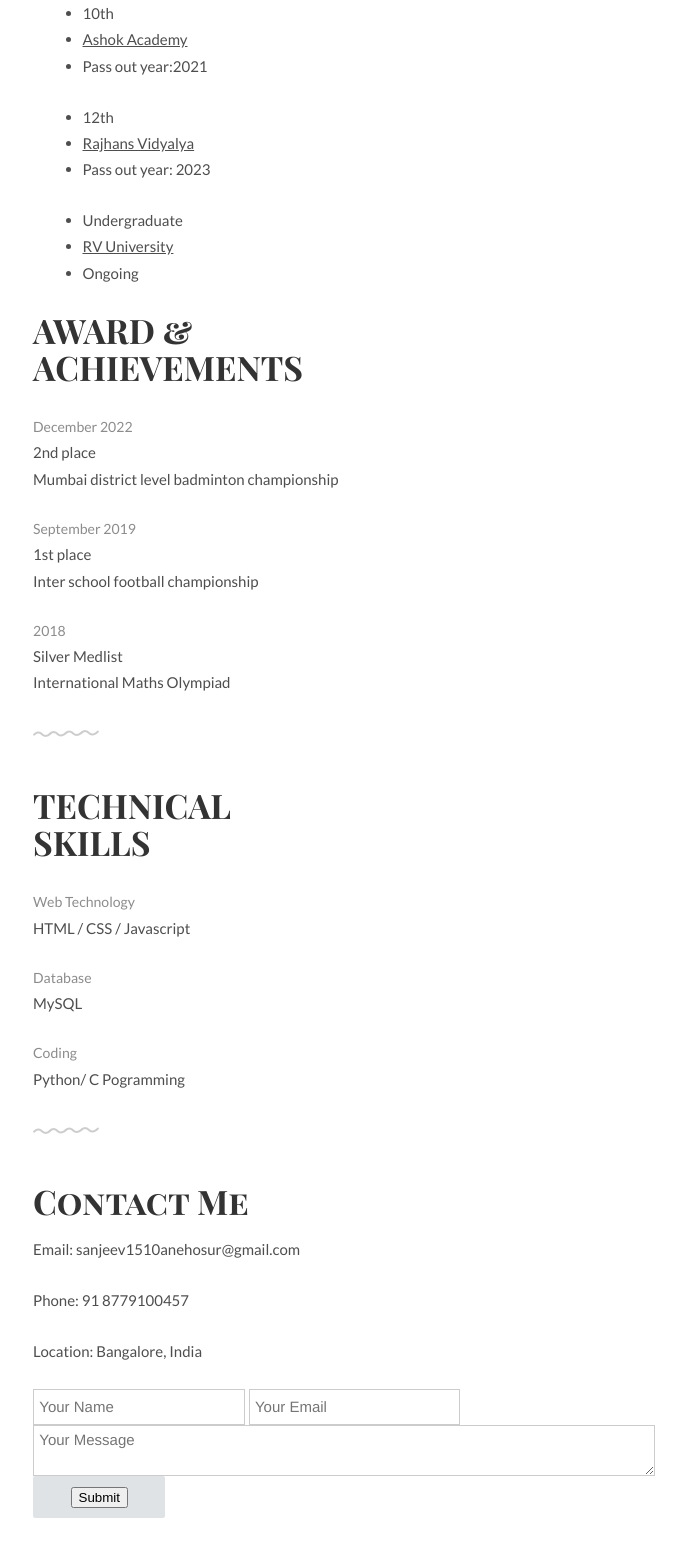
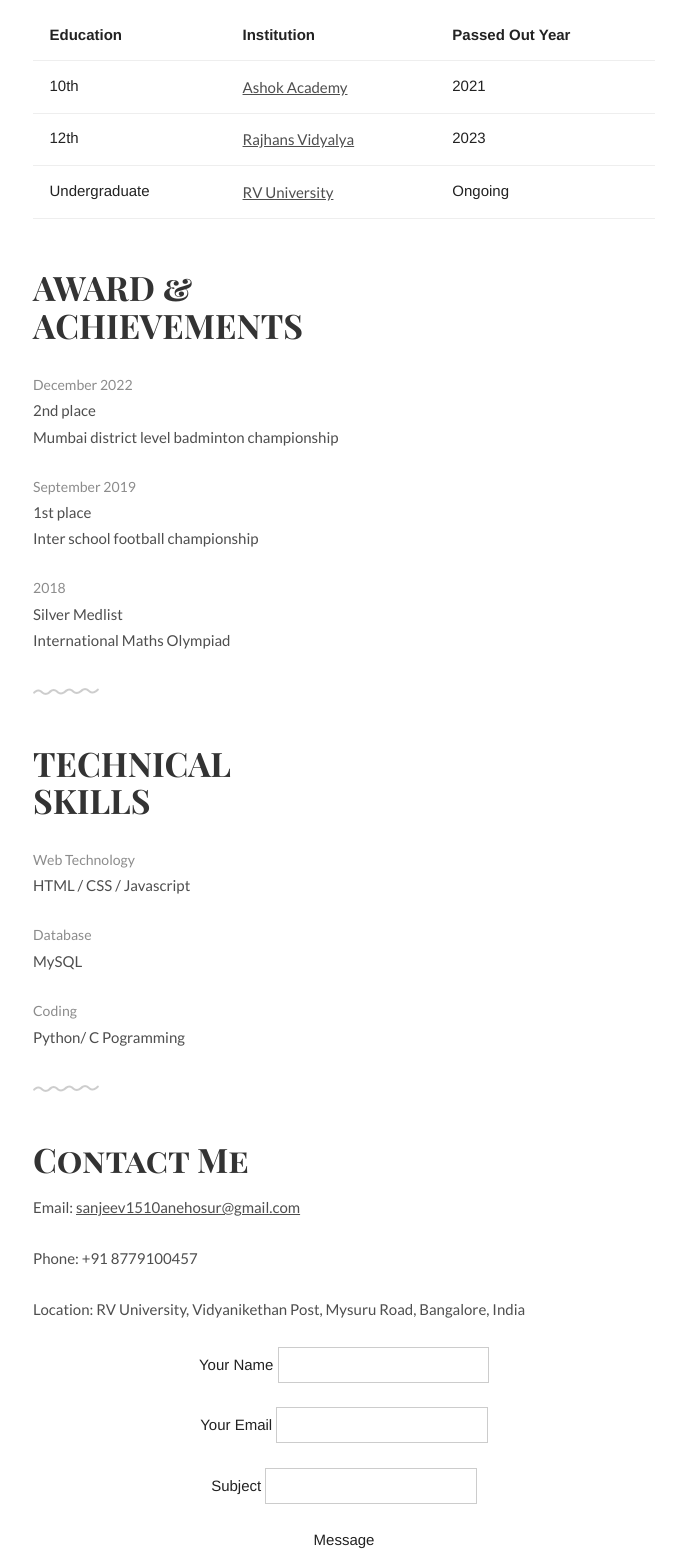
Before and after one commit to SanJeeVanEhoSur/IWD-SEM-END-PROJECT, a plain HTML site: page index.html in a window 1280 px wide. Shown: the part 709-2260 px from the top of the page, without its empty margins (296-982 px from the left). Drawn offline with nearby package versions, Linux system fonts and the light colour scheme; files whose address does not match are found by name.

Commit message:
Update index.html

```diff
--- a/index.html
+++ b/index.html
@@ -1,7 +1,7 @@
 <!DOCTYPE html>
 <html>
 <head>
-    <title>Portfolio by @Sanjeev Anehosur</title>
+
     <meta charset="utf-8" />
     <meta name="viewport" content="width=device-width, initial-scale=1">
     <meta name="description" content="Portfolio &amp; @Sanjeev Anehosur">
@@ -14,6 +14,8 @@
     <link rel="shortcut icon" href="img/favicon.png" />
 	<link href='https://fonts.googleapis.com/css?family=Playfair+Display+SC:700' rel='stylesheet' type='text/css'>
 	<link href='https://fonts.googleapis.com/css?family=Lato:400,700' rel='stylesheet' type='text/css'>
+	<link rel="stylesheet" href="https://cdnjs.cloudflare.com/ajax/libs/font-awesome/6.0.0/css/all.min.css" crossorigin="anonymous" />
+	<title>Portfolio by @Sanjeev Anehosur</title>
 	<style>
 		.intro h1:before {
 			/* Edit this with your name or anything else */
@@ -46,13 +48,12 @@
 	<!-- Introduction -->
 	<div class="intro section" id="about">
 		<div class="container">
-			<p>Hi, I’m Sanjeev Anehosur</p>
 			<div class="units-row units-split wrap">
 				<div class="unit-20">
-					<img src="./image/me2.jpg" alt="Avatar">
+					<img src="C:\Users\Sanjeev Anehosur\Pictures\Camera Roll\me2.jpg" alt="Avatar">
 				</div>
 				<div class="unit-80">
-					<h1>Hi!<br><span id="typed"></span></h1>
+					<h1>Hi! <br>I Am <br><span id="typed"></span></h1>
 				</div>
 				<p>
 					Hello, I'm Sanjeev Anehosur, a passionate student at RV University. With a fervent curiosity for technology and a love for creative problem-solving. I thrive on turning ideas into reality, leveraging by ability to understand the problem and to craft innovative solutions. From designing captivating user interfaces to diving into intricate coding challenges, I'm dedicated to delivering impactful and user-centric experiences. My journey as a student has equipped me with knowledge and a commitment to continual learning. I'm excited about the possibilities of technology and am driven to make a meaningful difference through my work.
@@ -64,22 +65,31 @@
 	<!-- Work Experience -->
 	<div class="Education" id="education">
 		<div class="container">
+			<div class="units-row units-split wrap">
 			<h1>Education<br></h1>
-			<ul class="work-list">
-				<li>10th</li>
-				<li><a href="https://ashokacademy.org/">Ashok Academy</a></li>
-				<li>Pass out year:2021</li>
-			</ul>
-			<ul class="work-list">
-				<li>12th</li>
-				<li><a href="https://bkhm.edu.in/rajhans/">Rajhans Vidyalya</a></li>
-				<li>Pass out year: 2023</li>
-			</ul>
-			<ul class="work-list">
-				<li>Undergraduate</li>
-				<li><a href="https://rvu.edu.in/">RV University</a></li>
-				<li>Ongoing</li>
-			</ul>
+			<table border="6">
+				<tr>
+					<th>Education</th>
+					<th>Institution</th>
+					<th>Passed Out Year</th>
+				</tr>
+				<tr>
+					<td>10th</td>
+					<td><a href="https://ashokacademy.org/">Ashok Academy</a></yd>
+					<td>2021</td>
+				</tr>
+				<tr>
+					<td>12th</td>
+					<td><a href="https://bkhm.edu.in/rajhans/">Rajhans Vidyalya</a></td>
+					<td>2023</td>
+				</tr>
+				<tr>
+					<td>Undergraduate</td>
+					<td><a href="https://rvu.edu.in/">RV University</a></td>
+					<td>Ongoing</td>
+				</tr>
+			</table>
+		    </div>
 		</div>
 	</div>
 
@@ -129,19 +139,37 @@
             <div class="container">
                 <h1>Contact Me</h1>
                 <div class="contact-info">
-                    <p>Email: sanjeev1510anehosur@gmail.com</p>
-                    <p>Phone: 91 8779100457</p>
-                    <p>Location: Bangalore, India</p>
+                    <p>Email: <a href="https://mail.google.com/mail/u/0/?tab=rm&ogbl#inbox" target="_blank">sanjeev1510anehosur@gmail.com</a></p>
+                    <p>Phone: +91 8779100457</p>
+                    <p>Location: RV University, Vidyanikethan Post, Mysuru Road, Bangalore, India</p>
                 </div>
-                <form id="contactForm">
-                    <input type="text" placeholder="Your Name">
-                    <input type="email" placeholder="Your Email">
-                    <textarea placeholder="Your Message"></textarea>
-                    <a href="#" class="btn btn-primary"><button onclick="alert('Your response has been submitted')">Submit</button> </a>
-                </form>
+				<center><div class="col-lg-7 mt-5 mt-lg-0 d-flex align-items-stretch">
+					<form action="forms/contact.php" method="post" role="form" class="php-email-form">
+					  <div class="row">
+						<div class="form-group col-md-6">
+						  <label for="name">Your Name</label>
+						  <input type="text" name="name" class="form-control" id="name" required>
+						</div><br>
+						<div class="form-group col-md-6">
+						  <label for="name">Your Email</label>
+						  <input type="email" class="form-control" name="email" id="email" required>
+						</div><br>
+					  </div>
+					  <div class="form-group">
+						<label for="name">Subject</label>
+						<input type="text" class="form-control" name="subject" id="subject" required>
+					  </div><br>
+					  <div class="form-group">
+						<label for="name">Message</label>
+						<textarea class="form-control" name="message" rows="5" required></textarea>
+					  </div><br>
+					  <div class="my-3">
+                      <div class="text-center"><button type="submit">Send Message</button>
+					  </div><br>
+					</form>
+				  </div></center>
             </div>
-        </div>
-	</div>
+	    </div>
 
 	<!-- Quote -->
 	<div class="quote">
@@ -153,17 +181,17 @@
 	<footer>
 		<div class="container">
 			<div class="units-row">
-			    <div class="unit-50">
+			    <div class="unit-8">
 			    	<span>Created By <a href="#">Sanjeev Anehosur</a> | <span class="far fa-copyright"></span> 2024 All rights reserved.</span>
 
 			    </div>
 			    <div class="unit-50">
-					<div class="home-sci">
+					<center><div class="home-sci">
                         <a href="https://www.instagram.com/accounts/login//"><i class='bx bxl-instagram'></i></a>
                         <a href="https://twitter.com/?lang=en"><i class='bx bxl-twitter'></i></a>
                         <a href="https://www.linkedin.com/in/sanjeev-anehosur-7501192a7/"><i class='bx bxl-linkedin'></i></a>
                         <a href="https://github.com/SanJeeVanEhoSur"><i class='bx bxl-github' ></i></a>
-                    </div>
+                    </div></center>
 			    </div>
 			</div>
 		</div>
@@ -177,10 +205,17 @@
     <script>
 		function newTyped(){}$(function(){$("#typed").typed({
 		// Change to edit type effect
-		strings: ["I Am a son", "A brother", "And A Student"],
+		strings: ["A son", "A brother", "And A Student"],
 
-		typeSpeed:90,backDelay:700,contentType:"html",loop:!0,resetCallback:function(){newTyped()}}),$(".reset").click(function(){$("#typed").typed("reset")})});
+		typeSpeed:50,backDelay:1000,contentType:"html",loop:!0,resetCallback:function(){newTyped()}}),$(".reset").click(function(){$("#typed").typed("reset")})});
     </script>
+
+<script>
+    document.getElementById("Contact Me").addEventListener("submit", function(event) {
+      event.preventDefault();
+      alert("Form submitted!");
+    });
+</script>
 
 
 </body>
```
